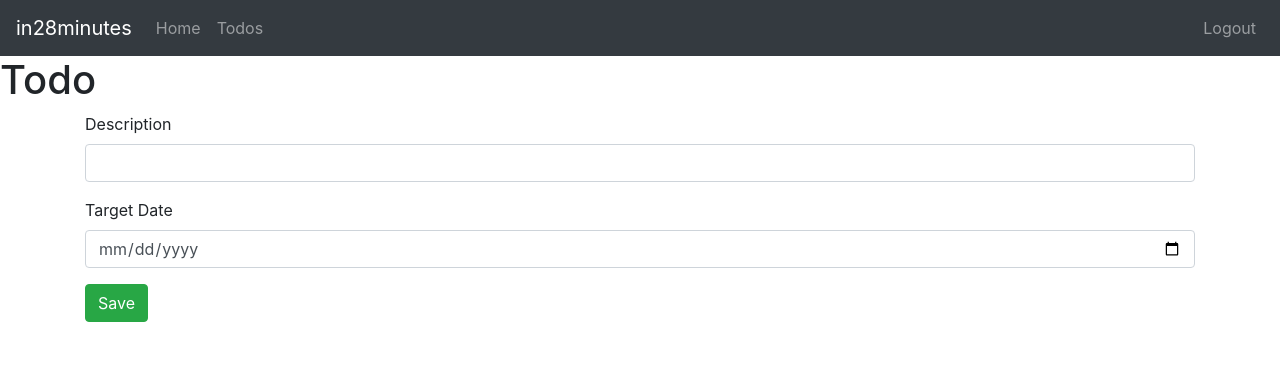
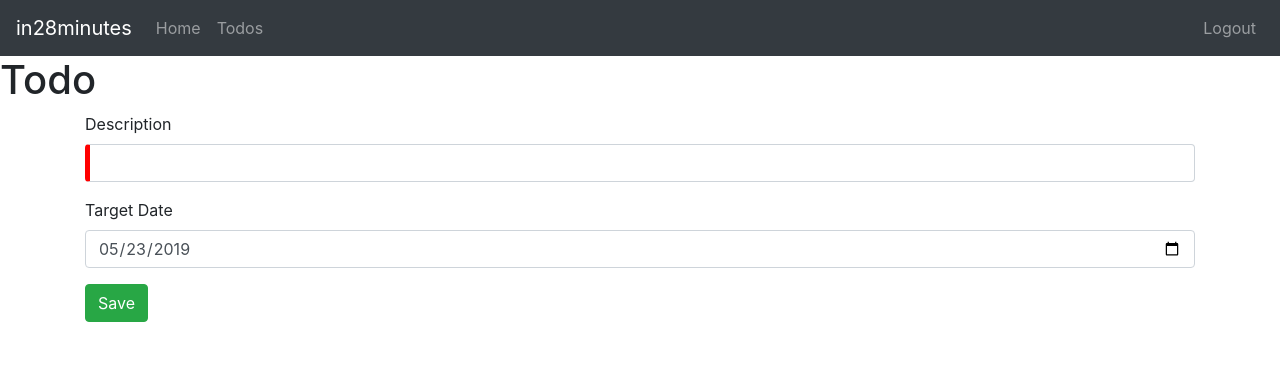
Before and after one commit to normanargiolas/sativa-app-browser, an Angular app: page /todos/1 in a window 1280 px wide. Shown: the top 372 px of the page. Built offline with nearby package versions, Linux system fonts and the light colour scheme; no server answers; sample sign-in values are in the browser's storage.

Commit message:
validate form

```diff
--- a/src/app/list-todos/list-todos.component.html
+++ b/src/app/list-todos/list-todos.component.html
@@ -24,4 +24,9 @@
     </tr>
     </tbody>
   </table>
+
+  <div class="row">
+    <button (click)="addTodo()" class="btn btn-success">Add</button>
+  </div>
+
 </div>
--- a/src/app/list-todos/list-todos.component.ts
+++ b/src/app/list-todos/list-todos.component.ts
@@ -57,4 +57,8 @@ export class ListTodosComponent implements OnInit {
   updateTodo(id: number) {
     this.router.navigate(['todos', id]);
   }
+
+  addTodo() {
+    this.router.navigate(['todos', -1]);
+  }
 }
--- a/src/app/service/data/todo-data.service.ts
+++ b/src/app/service/data/todo-data.service.ts
@@ -20,4 +20,16 @@ export class TodoDataService {
     return this.http.delete(`http://localhost:8080/users/${username}/todos/${id}`);
   }
 
+  retriveTodo(username, id) {
+    return this.http.get <Todo>(`http://localhost:8080/users/${username}/todos/${id}`);
+  }
+
+  updateTodo(username, id, todo) {
+    return this.http.put <Todo>(`http://localhost:8080/users/${username}/todos/${id}`, todo);
+  }
+
+  createTodo(username, todo) {
+    return this.http.post <Todo>(`http://localhost:8080/users/${username}/todos`, todo);
+  }
+
 }
--- a/src/app/todo/todo.component.css
+++ b/src/app/todo/todo.component.css
@@ -0,0 +1,3 @@
+.ng-invalid:not(form) {
+  border-left: 5px solid red;
+}
--- a/src/app/todo/todo.component.html
+++ b/src/app/todo/todo.component.html
@@ -2,16 +2,26 @@
 
 <div class="container">
 
-  <fieldset class="form-group">
-    <label>Description</label>
-    <input type="text" name="description" required="required" class="form-control">
-  </fieldset>
+  <div class="alert alert-warning" *ngIf="todoForm.dirty && todoForm.invalid">Enter valid</div>
+  <div class="alert alert-warning" *ngIf="todoForm.dirty && targetData.invalid">Enter valid Target Date</div>
+  <div class="alert alert-warning" *ngIf="todoForm.dirty && targetDescription.invalid">Enter valid Description</div>
 
-  <fieldset class="form-group">
-    <label>Target Date</label>
-    <input type="date" name="targetDate" required="required" class="form-control">
-  </fieldset>
+  <form (ngSubmit)="!todoForm.invalid && saveTodo()" #todoForm="ngForm">
+    <fieldset class="form-group">
+      <label>Description</label>
+      <input type="text" [(ngModel)]="todo.description"
+             #targetDescription="ngModel"
+             name="description" required="required" minlength="5" class="form-control">
+    </fieldset>
 
-  <button class="btn btn-success" (click)="saveTodo()">Save</button>
+    <fieldset class="form-group">
+      <label>Target Date</label>
+      <input type="date" #targetData="ngModel"
+      [ngModel]="todo.targetDate | date:'yyyy-MM-dd'"
+      (ngModelChange)="todo.targetDate = $event"
+      name="targetDate" required="required" class="form-control">
+    </fieldset>
 
+    <button type="submit" class="btn btn-success">Save</button>
+  </form>
 </div>
--- a/src/app/todo/todo.component.ts
+++ b/src/app/todo/todo.component.ts
@@ -1,4 +1,7 @@
 import {Component, OnInit} from '@angular/core';
+import {TodoDataService} from "../service/data/todo-data.service";
+import {Todo} from "../list-todos/list-todos.component";
+import {ActivatedRoute, Router} from "@angular/router";
 
 @Component({
   selector: 'app-todo',
@@ -7,13 +10,41 @@ import {Component, OnInit} from '@angular/core';
 })
 export class TodoComponent implements OnInit {
 
-  constructor() {
+  id: number;
+  todo: Todo;
+
+  constructor(private todoService: TodoDataService,
+              private route: ActivatedRoute,
+              private router: Router) {
   }
 
   ngOnInit() {
+    this.id = this.route.snapshot.params['id'];
+    this.todo = new Todo(this.id, '', false, new Date());
+
+    if (this.id != -1) {
+      this.todoService.retriveTodo('norman', this.id).subscribe(
+        data => this.todo = data
+      );
+    }
   }
 
   saveTodo() {
+    if (this.id === -1) {
+      this.todoService.createTodo('norman', this.todo).subscribe(
+        data => {
+          console.log(data);
+          this.router.navigate(['todos']);
+        }
+      );
+    } else {
+      this.todoService.updateTodo('norman', this.id, this.todo).subscribe(
+        data => {
+          console.log(data);
+          this.router.navigate(['todos']);
+        }
+      );
+    }
+  }
 
-  }
 }
```
